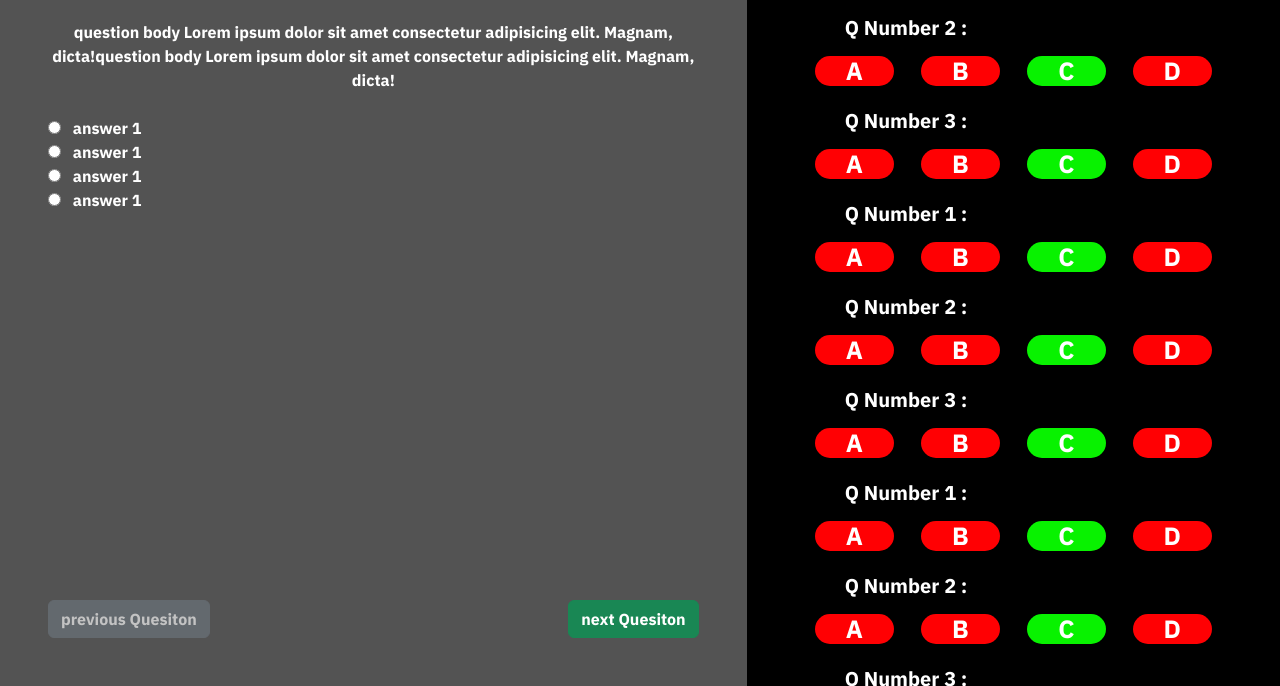
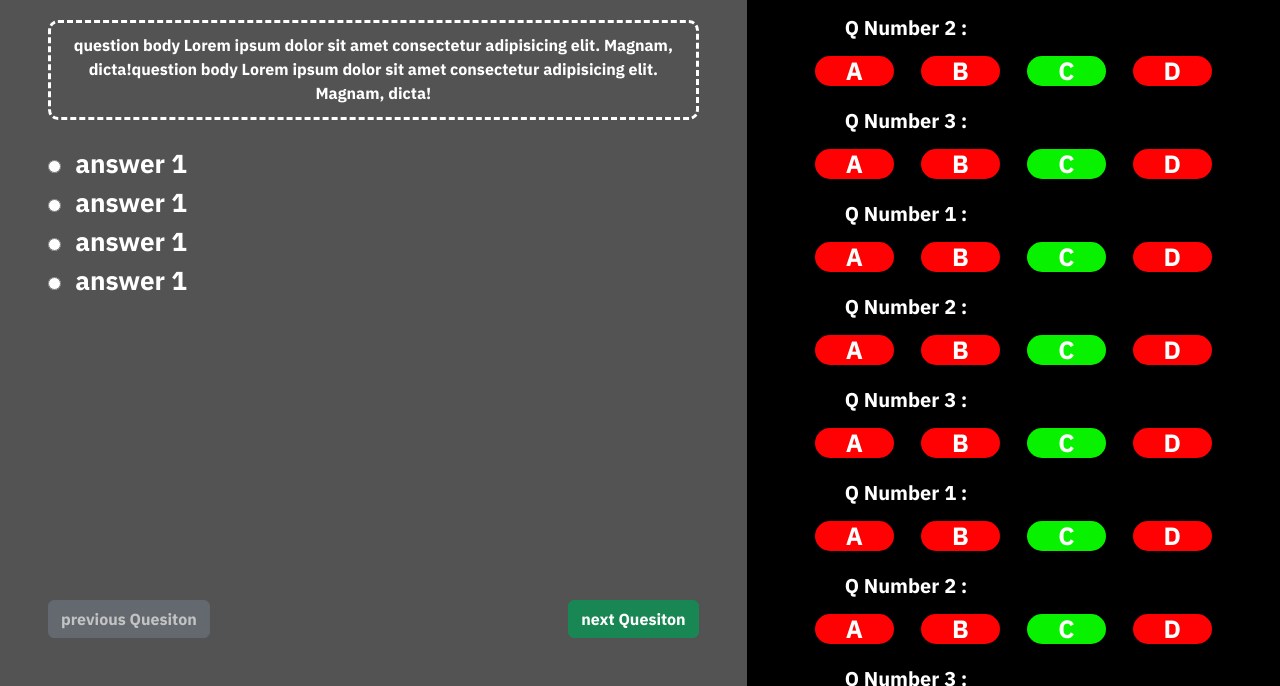
Before and after one commit to omidfarhangnia/Quiz-JS-Project, a plain HTML site: page index.html in a window 1280 px wide. Shown: the part 114-800 px from the top of the page. Drawn offline with nearby package versions, Linux system fonts and the light colour scheme.

Commit message:
adding some styles

```diff
--- a/style.css
+++ b/style.css
@@ -49,6 +49,15 @@
     font-family: 'IBM Plex Sans' ,'Lucida Sans', 'Lucida Sans Regular', 'Lucida Grande', 'Lucida Sans Unicode', Geneva, Verdana, sans-serif;
     color: white;
 }
+form[class *= "question__form__num"]{
+    font-size: 26px;
+}
+.carousel-item > p{
+    height: 100px;
+    border: 3px dashed #fff;
+    border-radius: 10px;
+    padding: 10px 5px;
+}
 @media (min-width: 768px) and (max-width:1200px){
     .question{
         width: 20%;
```
